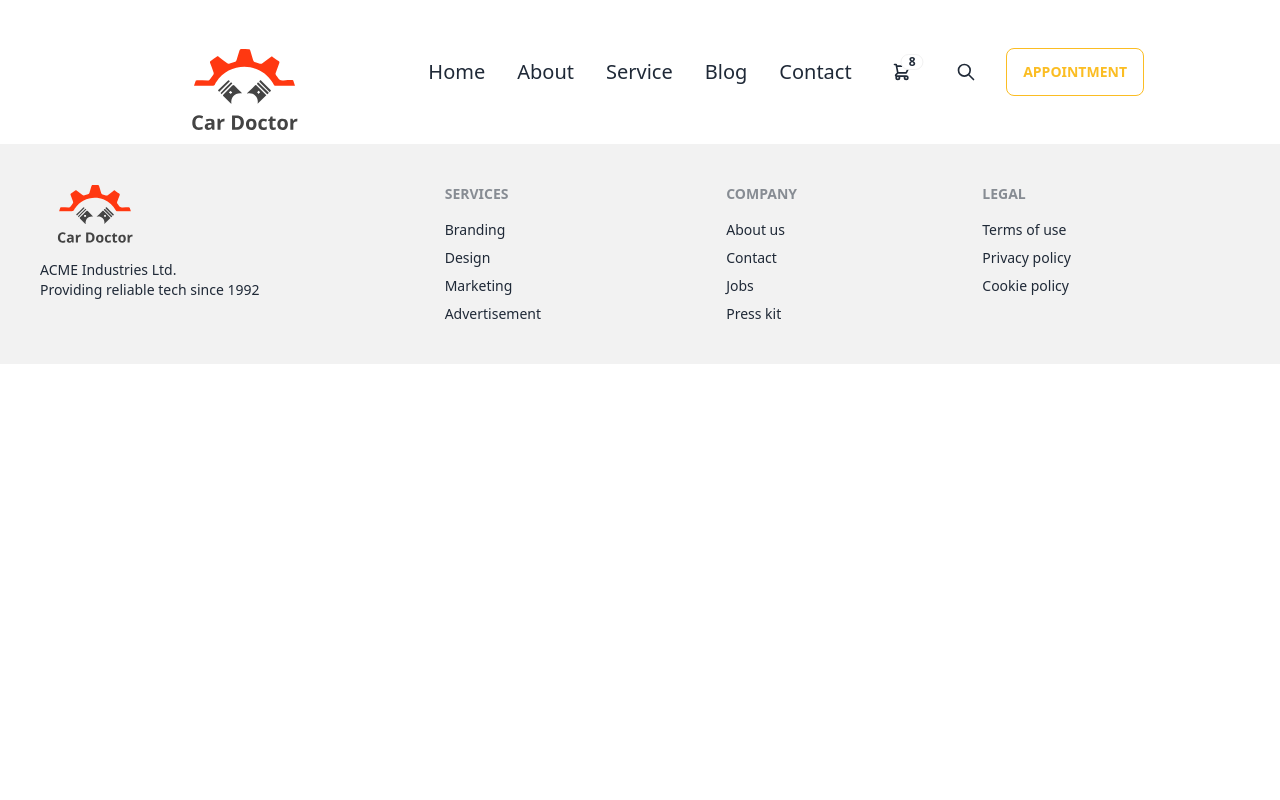
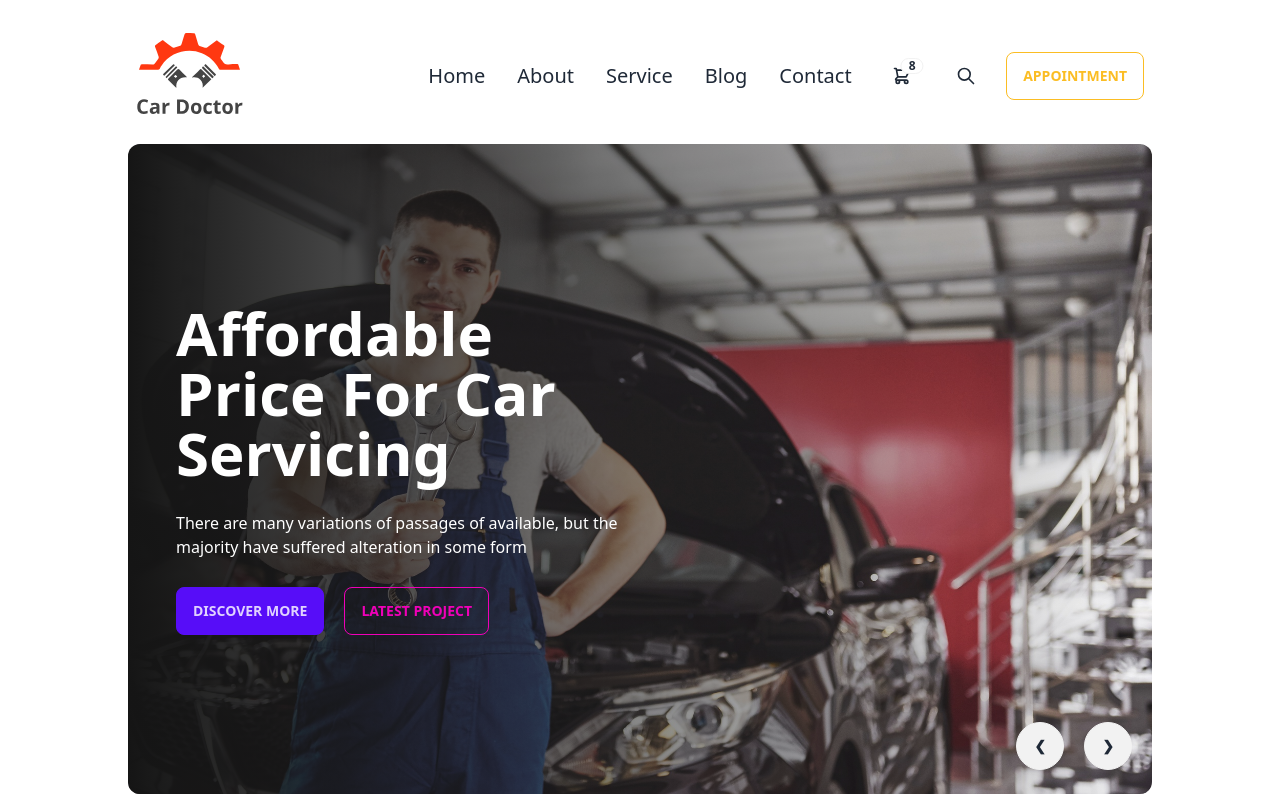
Before and after one commit to ibrahimbiplob75/Car-Repair-Practice, a React (Vite) app: page / in a window 1280 px wide. Shown: the top 800 px of the page. Built offline with nearby package versions, Linux system fonts and the light colour scheme.

Commit message:
Carousal added

```diff
--- /dev/null
+++ b/src/Components/Home/Curosel.jsx
@@ -0,0 +1,135 @@
+import slide1 from '../../assets/images/banner/1.jpg';
+import slide2 from '../../assets/images/banner/2.jpg';
+import slide3 from '../../assets/images/banner/3.jpg';
+import slide4 from "../../assets/images/banner/4.jpg";
+
+const Curosel = () => {
+    return (
+      <div className="w-4/5 mx-auto">
+        <div className="carousel  h-[650px]">
+          <div id="slide1" className="carousel-item relative w-full">
+            <img src={slide1} className="w-full rounded-xl" />
+            <div className="absolute rounded-xl flex items-center h-full left-0 top-0 bg-gradient-to-r from-[#151515] to-[rgba(21, 21, 21, 0)]">
+              <div className="text-white space-y-7 pl-12 w-1/2">
+                <h2 className="text-6xl font-bold">
+                  Affordable Price For Car Servicing
+                </h2>
+                <p>
+                  There are many variations of passages of available, but the
+                  majority have suffered alteration in some form
+                </p>
+                <div>
+                  <button className="btn btn-primary mr-5">
+                    Discover More
+                  </button>
+                  <button className="btn btn-outline btn-secondary">
+                    Latest Project
+                  </button>
+                </div>
+              </div>
+            </div>
+            <div className="absolute flex justify-end transform -translate-y-1/2 left-5 right-5 bottom-0">
+              <a href="#slide4" className="btn btn-circle mr-5">
+                ❮
+              </a>
+              <a href="#slide2" className="btn btn-circle">
+                ❯
+              </a>
+            </div>
+          </div>
+          <div id="slide2" className="carousel-item relative w-full">
+            <img src={slide2} className="w-full rounded-xl" />
+            <div className="absolute rounded-xl flex items-center h-full left-0 top-0 bg-gradient-to-r from-[#151515] to-[rgba(21, 21, 21, 0)]">
+              <div className="text-white space-y-7 pl-12 w-1/2">
+                <h2 className="text-6xl font-bold">
+                  Affordable Price For Car Servicing
+                </h2>
+                <p>
+                  There are many variations of passages of available, but the
+                  majority have suffered alteration in some form
+                </p>
+                <div>
+                  <button className="btn btn-primary mr-5">
+                    Discover More
+                  </button>
+                  <button className="btn btn-outline btn-secondary">
+                    Latest Project
+                  </button>
+                </div>
+              </div>
+            </div>
+            <div className="absolute flex justify-end transform -translate-y-1/2 left-5 right-5 bottom-0">
+              <a href="#slide1" className="btn btn-circle mr-5">
+                ❮
+              </a>
+              <a href="#slide3" className="btn btn-circle">
+                ❯
+              </a>
+            </div>
+          </div>
+          <div id="slide3" className="carousel-item relative w-full">
+            <img src={slide3} className="w-full rounded-xl" />
+            <div className="absolute rounded-xl flex items-center h-full left-0 top-0 bg-gradient-to-r from-[#151515] to-[rgba(21, 21, 21, 0)]">
+              <div className="text-white space-y-7 pl-12 w-1/2">
+                <h2 className="text-6xl font-bold">
+                  Affordable Price For Car Servicing
+                </h2>
+                <p>
+                  There are many variations of passages of available, but the
+                  majority have suffered alteration in some form
+                </p>
+                <div>
+                  <button className="btn btn-primary mr-5">
+                    Discover More
+                  </button>
+                  <button className="btn btn-outline btn-secondary">
+                    Latest Project
+                  </button>
+                </div>
+              </div>
+            </div>
+            <div className="absolute flex justify-end transform -translate-y-1/2 left-5 right-5 bottom-0">
+              <a href="#slide2" className="btn btn-circle mr-5">
+                ❮
+              </a>
+              <a href="#slide4" className="btn btn-circle">
+                ❯
+              </a>
+            </div>
+          </div>
+          <div id="slide4" className="carousel-item relative w-full">
+            <img src={slide4} className="w-full rounded-xl" />
+            <div className="absolute rounded-xl flex items-center h-full left-0 top-0 bg-gradient-to-r from-[#151515] to-[rgba(21, 21, 21, 0)]">
+              <div className="text-white space-y-7 pl-12 w-1/2">
+                <h2 className="text-6xl font-bold">
+                  Affordable Price For Car Servicing
+                </h2>
+                <p>
+                  There are many variations of passages of available, but the
+                  majority have suffered alteration in some form
+                </p>
+                <div>
+                  <button className="btn btn-primary mr-5">
+                    Discover More
+                  </button>
+                  <button className="btn btn-outline btn-secondary">
+                    Latest Project
+                  </button>
+                </div>
+              </div>
+            </div>
+            <div className="absolute flex justify-end transform -translate-y-1/2 left-5 right-5 bottom-0">
+              <a href="#slide3" className="btn btn-circle mr-5">
+                ❮
+              </a>
+              <a href="#slide1" className="btn btn-circle">
+                ❯
+              </a>
+            </div>
+          </div>
+        </div>
+      </div>
+    );
+};
+
+export default Curosel;
--- a/src/Components/Home/Home.jsx
+++ b/src/Components/Home/Home.jsx
@@ -1,10 +1,13 @@
+import Curosel from "./Curosel";
 
 
 
 const Home = () => {
     return (
         <div>
-
+                <div>
+                    <Curosel></Curosel>
+                </div>
         </div>
     );
 };
--- a/src/Components/Shared/Footer.jsx
+++ b/src/Components/Shared/Footer.jsx
@@ -7,7 +7,7 @@ const Footer = () => {
         <footer className="footer p-10 bg-base-200 text-base-content">
           <aside>
             <div className="w-1/2">
-              <Link className="btn btn-ghost normal-case text-xl">
+              <Link className=" normal-case text-xl">
                 <img src={logo}></img>
               </Link>
             </div>
--- a/src/Components/Shared/NavBar.jsx
+++ b/src/Components/Shared/NavBar.jsx
@@ -34,7 +34,7 @@ const NavBar = () => {
 
     return (
       <div>
-        <div className="navbar bg-base-100 h-36 items-center w-4/5 mx-auto">
+        <div className="navbar bg-base-100 h-36 items-center w-4/5 mx-auto pt-4">
           <div className="navbar-start">
             <div className="dropdown">
               <label tabIndex={0} className="btn btn-ghost lg:hidden">
@@ -60,7 +60,7 @@ const NavBar = () => {
                 {list}
               </ul>
             </div>
-            <Link className="btn btn-ghost normal-case text-xl w-2/3 md:w-4/5">
+            <Link className="normal-case  text-xl w-2/3 md:w-3/4">
               <img src={logo}></img>
             </Link>
           </div>
```
